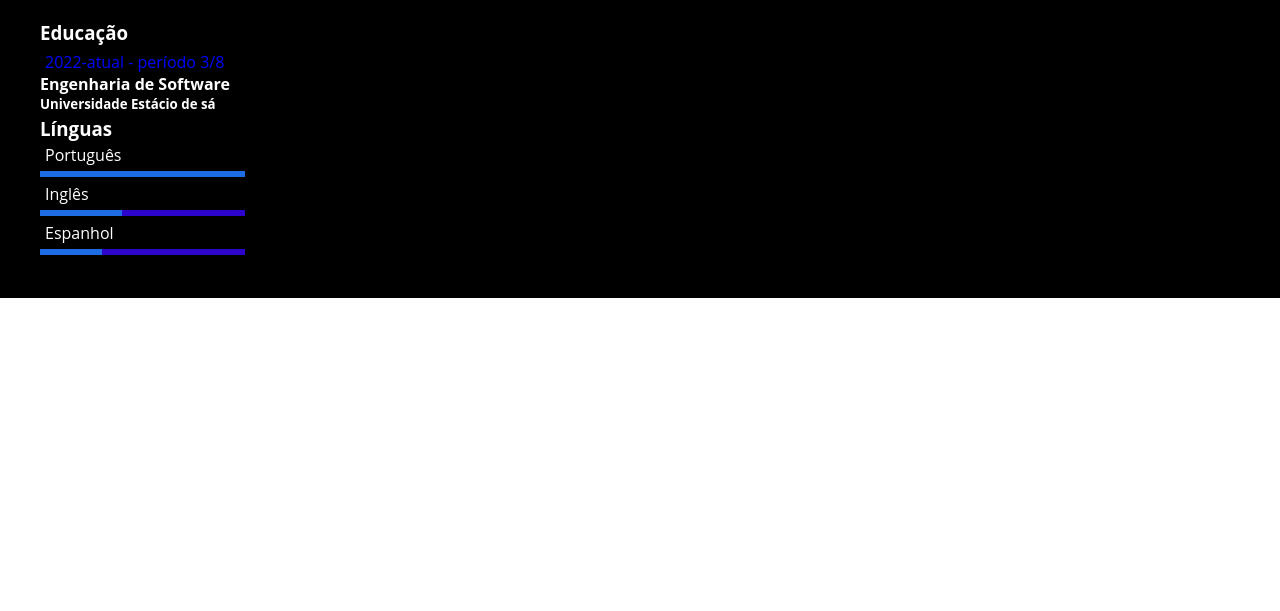
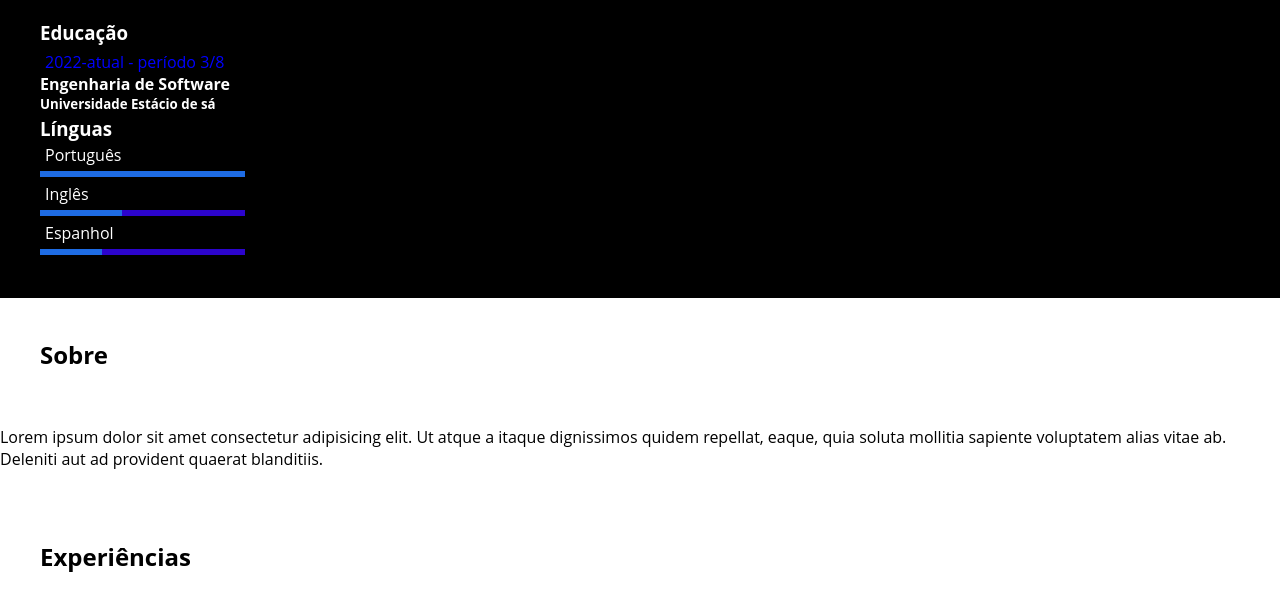
Before and after one commit to JohannMscs/My-CV, a plain HTML site: page index.html in a window 1280 px wide. Shown: the part 618-1229 px from the top of the page. Before the commit the page ends 916 px from the top, so only its background shows below. Drawn offline with Linux system fonts and the light colour scheme; a web font is replaced by a local one.

Commit message:
criação de uma nova div
nova div criada com sections, falando sobre e experiencias.

```diff
--- a/index.html
+++ b/index.html
@@ -86,6 +86,16 @@
 
         </div>
         <div class=" experience-column">
+            <section>
+                <h2>Sobre</h2>
+                <p>Lorem ipsum dolor sit amet consectetur adipisicing elit. Ut atque a itaque dignissimos quidem repellat, eaque, quia soluta mollitia sapiente voluptatem alias vitae ab. Deleniti aut ad provident quaerat blanditiis.</p>
+            </section>
+            <section>
+                <h2>Experiências</h2>
+            </section>
+            <section>
+
+            </section>
 
 
         </div>
--- a/style.css
+++ b/style.css
@@ -74,3 +74,16 @@ img{
     border-color: #3605fad0;
     margin-bottom: 18px;
 }
+.experience-column{
+    background-color: #ffffff;
+}
+.experience-column section{
+    margin-bottom: 30px;
+}
+.experience-column h2{
+    text-aling: left;
+    padding: 40px;
+}
+.experience-column h2{
+    margin-bottom: 15px;
+}
```
